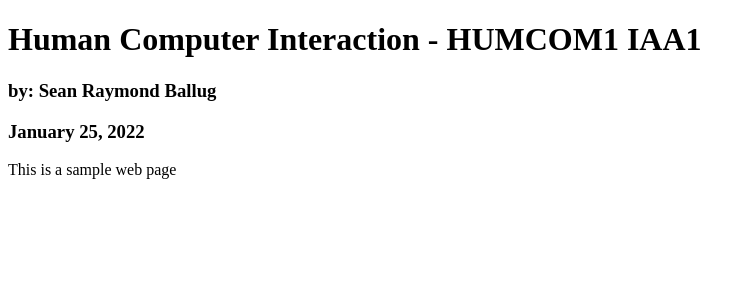
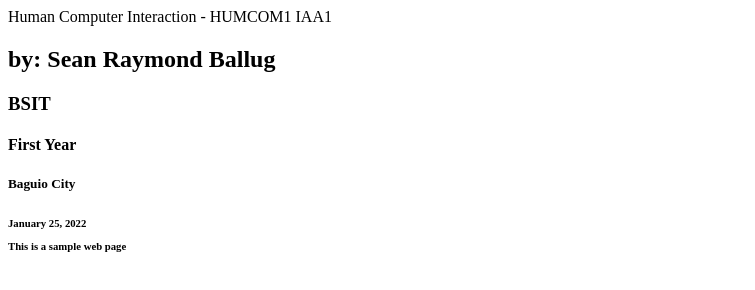
Before and after one commit to seanballug/HUMCOM1_IAA120212022, a plain HTML site: page Index.html in a window 1280 px wide. Shown: the whole page, without its empty margins (0-755 px from the left). Drawn offline with Linux system fonts and the light colour scheme.

Commit message:
Add files via upload

```diff
--- a/Index.html
+++ b/Index.html
@@ -4,10 +4,13 @@
 <title>Setting up my site</title>
 </head>
 <body>
-
+<body style= "background-color:rgb(rgb(156, 51, 51), rgb(80, 165, 80), rgb(34, 76, 155)) ;"
 <h1>Human Computer Interaction - HUMCOM1 IAA1</h1>
-<h3>by: Sean Raymond Ballug </h3>
-<h3>January 25, 2022 </h3>
+<h2>by: Sean Raymond Ballug </h3>
+<h3> BSIT </h3>
+<h4> First Year </h4>
+<h5> Baguio City </h5>
+<h6> January 25, 2022 </hg>
 <p>This is a sample web page</p>
 </body>
 </html>
```
